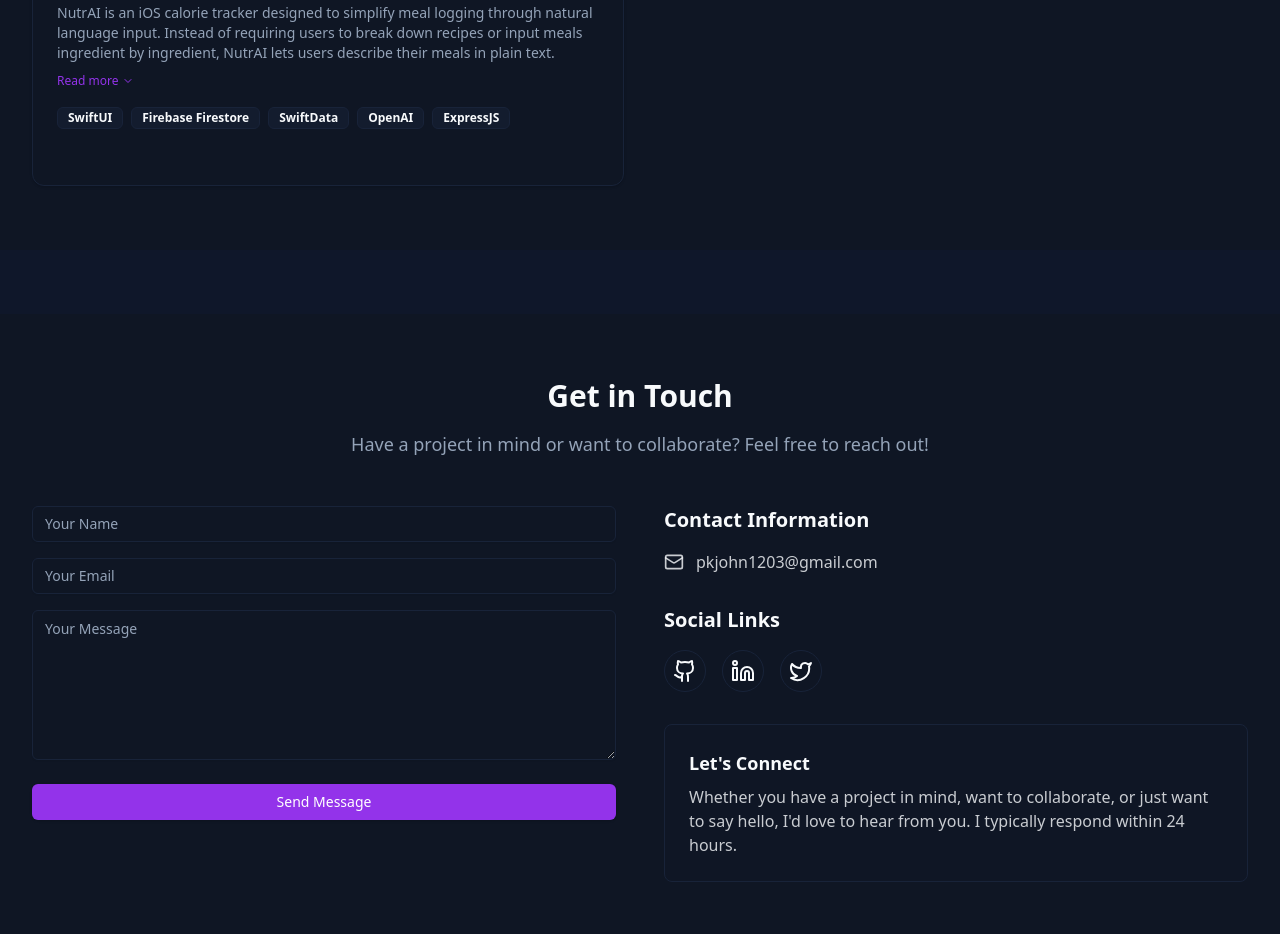
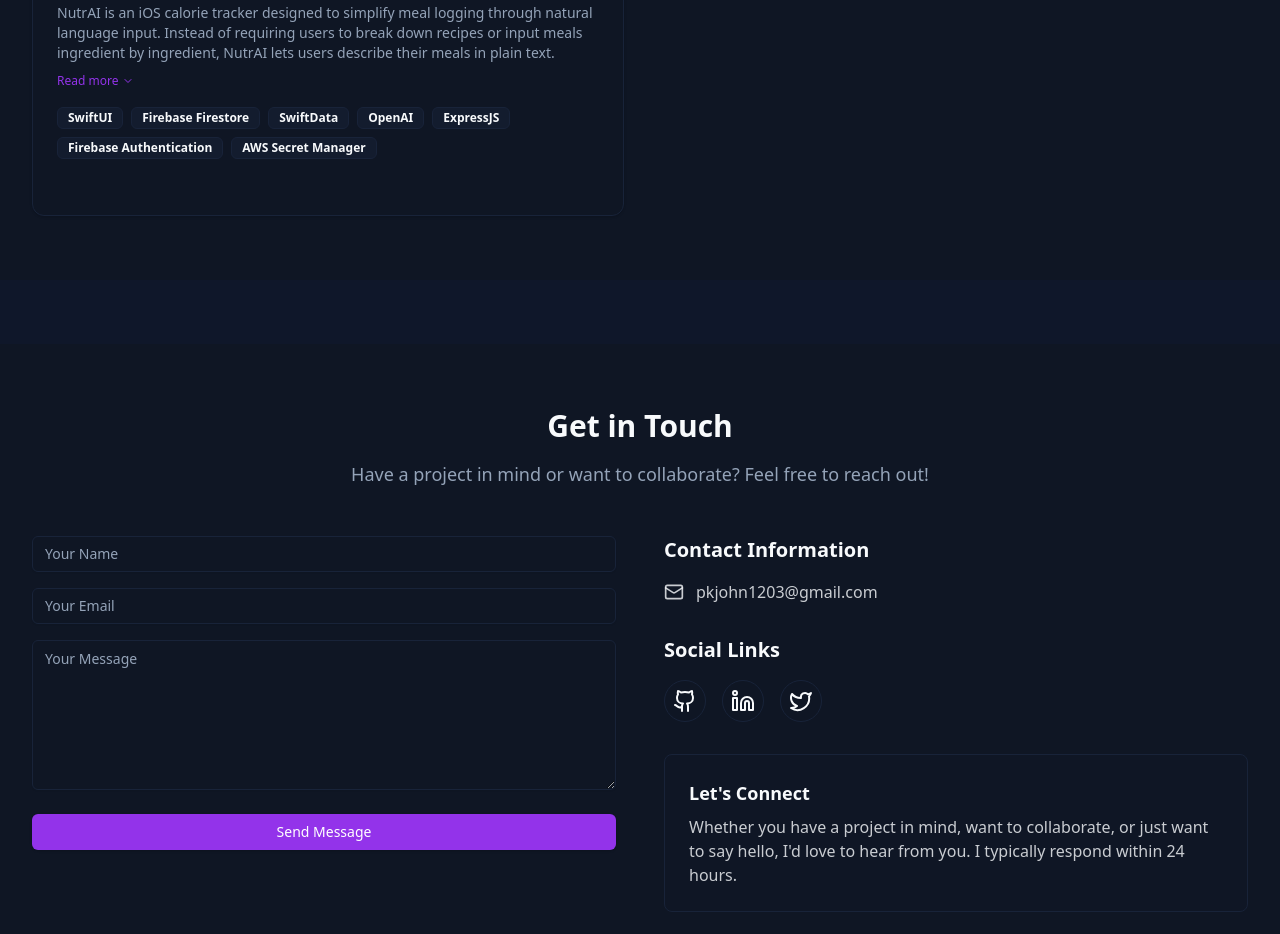
Before and after one commit to pjohn1203/Phil-John-Portfolio, a React (Vite) app: page / in a window 1280 px wide. Shown: the part 4060-4994 px from the top of the page. Built offline with nearby package versions, Linux system fonts and the light colour scheme.

Commit message:
Added new technologies
New technologies for NutrAi

```diff
--- a/src/components/portfolio/ProjectsGrid.tsx
+++ b/src/components/portfolio/ProjectsGrid.tsx
@@ -37,7 +37,7 @@ const ProjectsGrid = ({
       description:
         "NutrAI is an iOS calorie tracker designed to simplify meal logging through natural language input. Instead of requiring users to break down recipes or input meals ingredient by ingredient, NutrAI lets users describe their meals in plain text. ",
       imageUrl: nutrAiImage,
-      technologies: ["SwiftUI", "Firebase Firestore", "SwiftData", "OpenAI", "ExpressJS"],
+      technologies: ["SwiftUI", "Firebase Firestore", "SwiftData", "OpenAI", "ExpressJS", "Firebase Authentication", "AWS Secret Manager"],
     }
   ],
 }: ProjectsGridProps) => {
```
